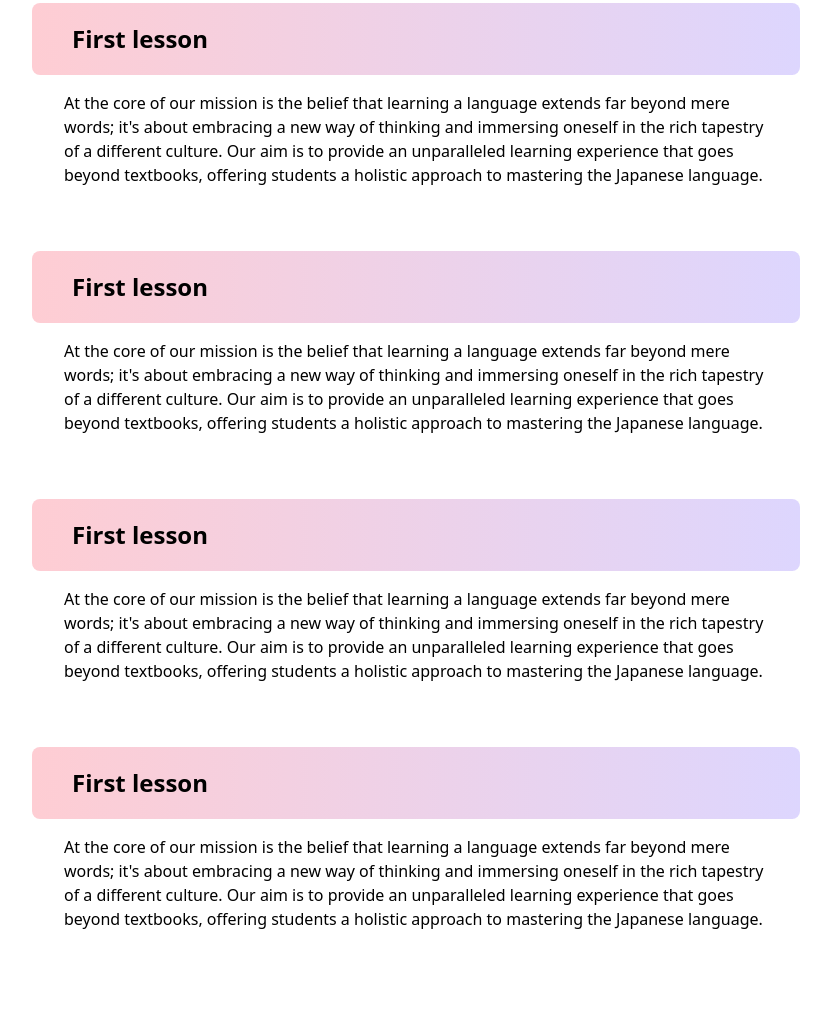
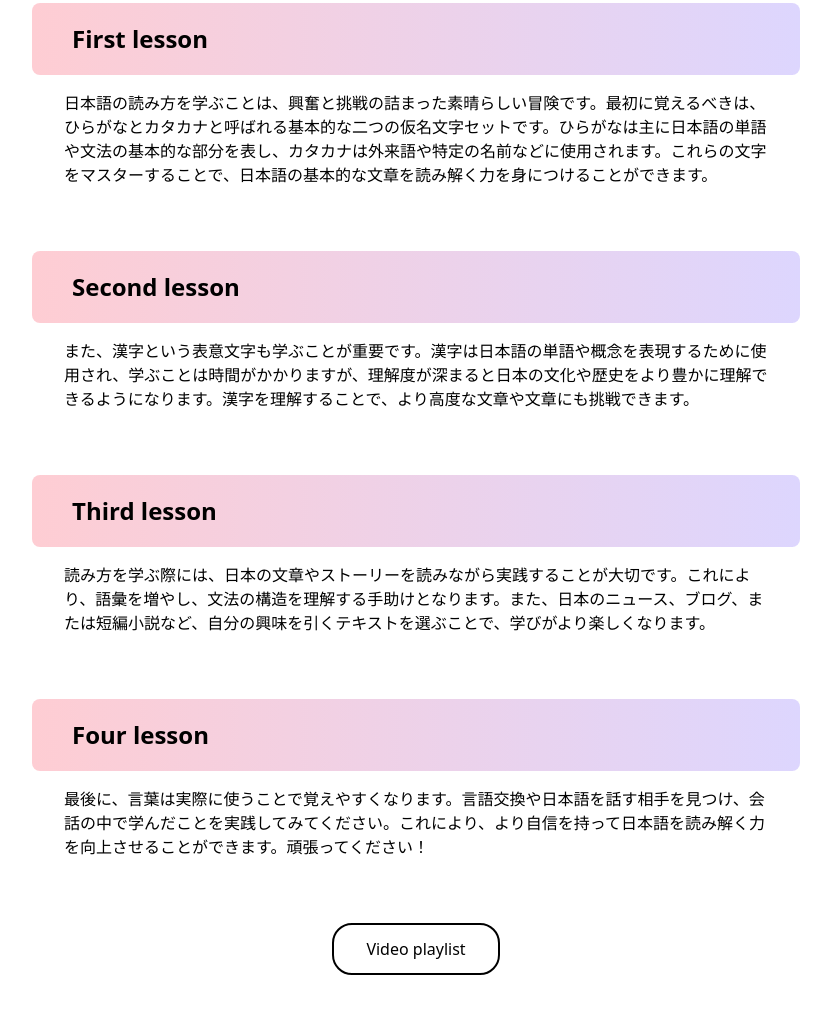
Before and after one commit to Yaroslav-Pa/simple-japanese-website, a website: page src/pages/lessons.html in a window 1280 px wide. Shown: the part 371-1384 px from the top of the page, without its empty margins (224-1055 px from the left). Before the commit the page ends 1358 px from the top, so only its background shows below. Drawn offline with Linux system fonts and the light colour scheme.

Commit message:
Changes to lessons

```diff
--- a/src/pages/lessons.html
+++ b/src/pages/lessons.html
@@ -51,26 +51,27 @@
           <h3 class="text-2xl font-semibold py-5 px-10 bg-gradient-to-r from-rose-200 to-violet-200  rounded-lg text-center md:text-left" id="First">
             First lesson
           </h3>
-          <p class="px-8">At the core of our mission is the belief that learning a language extends far beyond mere words; it's about embracing a new way of thinking and immersing oneself in the rich tapestry of a different culture. Our aim is to provide an unparalleled learning experience that goes beyond textbooks, offering students a holistic approach to mastering the Japanese language.</p>
+          <p class="px-8">日本語の読み方を学ぶことは、興奮と挑戦の詰まった素晴らしい冒険です。最初に覚えるべきは、ひらがなとカタカナと呼ばれる基本的な二つの仮名文字セットです。ひらがなは主に日本語の単語や文法の基本的な部分を表し、カタカナは外来語や特定の名前などに使用されます。これらの文字をマスターすることで、日本語の基本的な文章を読み解く力を身につけることができます。</p>
         </div>
         <div class="max-w-3xl flex flex-col gap-4">
           <h3 class="text-2xl font-semibold py-5 px-10 bg-gradient-to-r from-rose-200 to-violet-200  rounded-lg text-center md:text-left" id="Second">
-            First lesson
+            Second lesson
           </h3>
-          <p class="px-8">At the core of our mission is the belief that learning a language extends far beyond mere words; it's about embracing a new way of thinking and immersing oneself in the rich tapestry of a different culture. Our aim is to provide an unparalleled learning experience that goes beyond textbooks, offering students a holistic approach to mastering the Japanese language.</p>
+          <p class="px-8">また、漢字という表意文字も学ぶことが重要です。漢字は日本語の単語や概念を表現するために使用され、学ぶことは時間がかかりますが、理解度が深まると日本の文化や歴史をより豊かに理解できるようになります。漢字を理解することで、より高度な文章や文章にも挑戦できます。</p>
         </div>
         <div class="max-w-3xl flex flex-col gap-4">
           <h3 class="text-2xl font-semibold py-5 px-10 bg-gradient-to-r from-rose-200 to-violet-200  rounded-lg text-center md:text-left" id="Third">
-            First lesson
+            Third lesson
           </h3>
-          <p class="px-8">At the core of our mission is the belief that learning a language extends far beyond mere words; it's about embracing a new way of thinking and immersing oneself in the rich tapestry of a different culture. Our aim is to provide an unparalleled learning experience that goes beyond textbooks, offering students a holistic approach to mastering the Japanese language.</p>
+          <p class="px-8">読み方を学ぶ際には、日本の文章やストーリーを読みながら実践することが大切です。これにより、語彙を増やし、文法の構造を理解する手助けとなります。また、日本のニュース、ブログ、または短編小説など、自分の興味を引くテキストを選ぶことで、学びがより楽しくなります。</p>
         </div>
         <div class="max-w-3xl flex flex-col gap-4">
           <h3 class="text-2xl font-semibold py-5 px-10 bg-gradient-to-r from-rose-200 to-violet-200  rounded-lg text-center md:text-left" id="Four">
-            First lesson
+            Four lesson
           </h3>
-          <p class="px-8">At the core of our mission is the belief that learning a language extends far beyond mere words; it's about embracing a new way of thinking and immersing oneself in the rich tapestry of a different culture. Our aim is to provide an unparalleled learning experience that goes beyond textbooks, offering students a holistic approach to mastering the Japanese language.</p>
+          <p class="px-8">最後に、言葉は実際に使うことで覚えやすくなります。言語交換や日本語を話す相手を見つけ、会話の中で学んだことを実践してみてください。これにより、より自信を持って日本語を読み解く力を向上させることができます。頑張ってください！</p>
         </div>
+        <a class="button-v1" href="https://www.youtube.com/watch?v=V3ioRPuBcfw&list=PLwGjqS2iLnwV1lBfUo6VuWmMaWUJnxLMK&ab_channel=LearnJapanese">Video playlist</a>
       </section>
 
 
```
